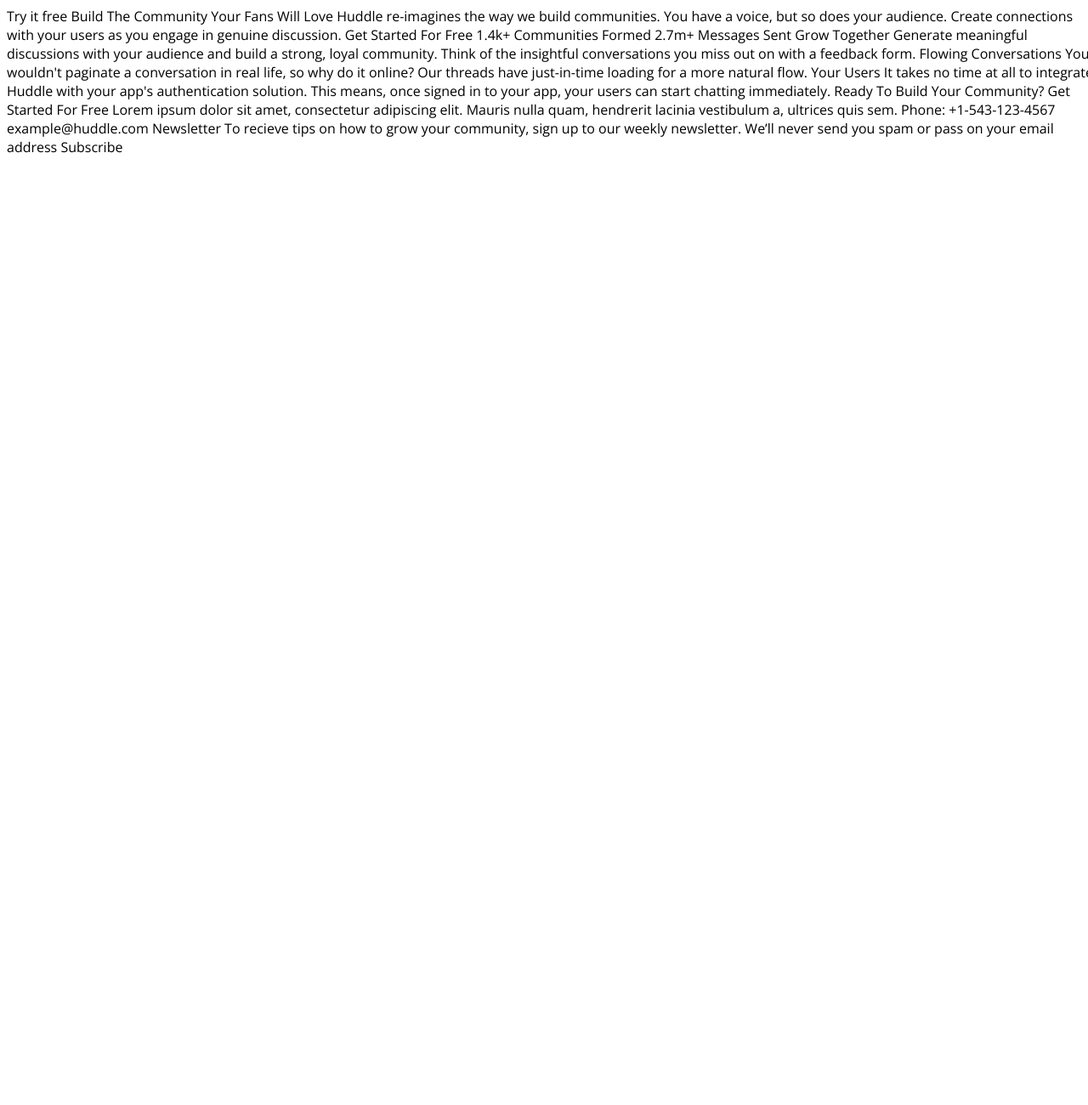
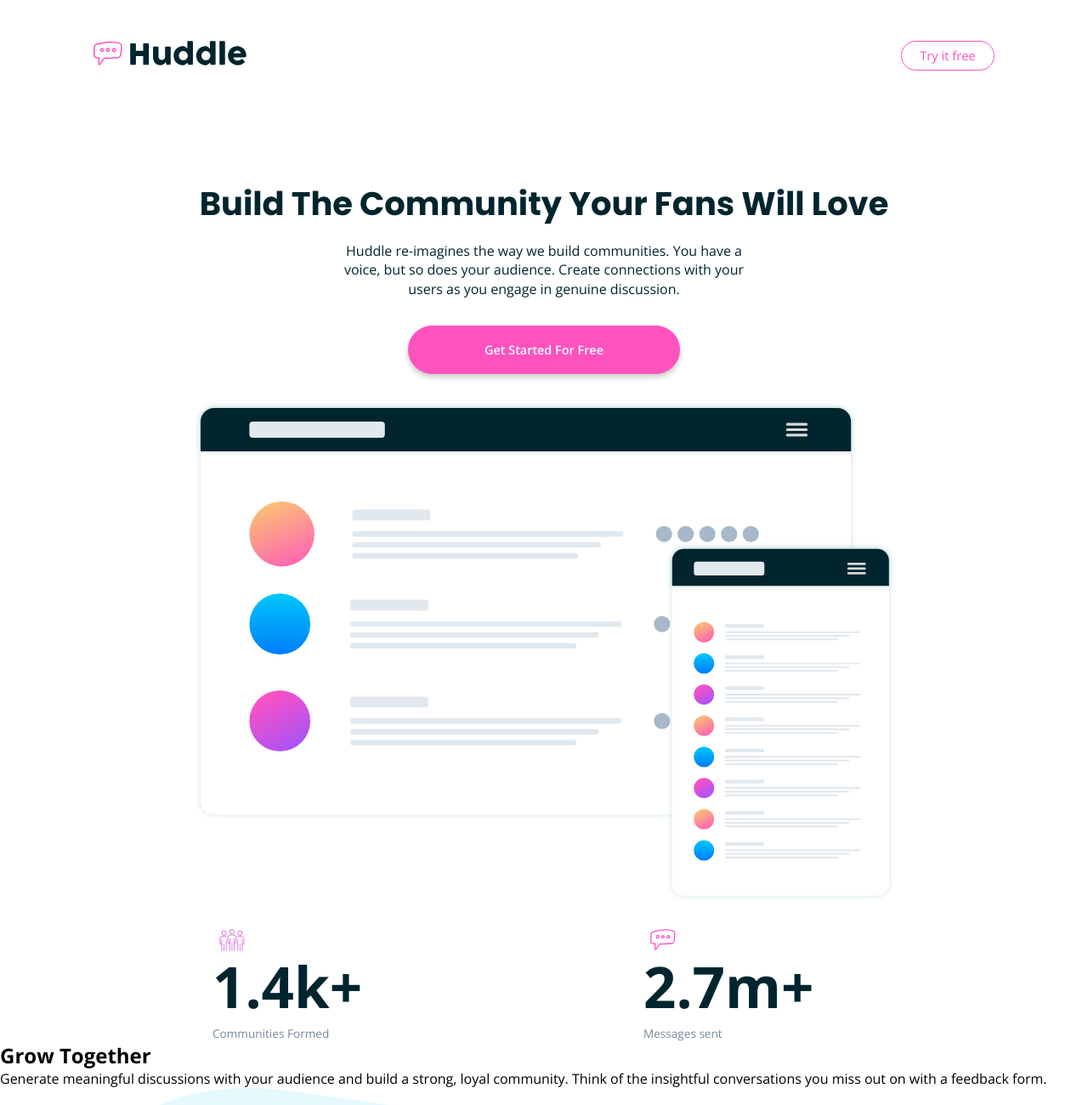
Before and after one commit to luisPolanco25/huddle-landing-page-with-curved-sections, a plain HTML site: page index.html in a window 1280 px wide. Shown: the top 1300 px of the page at 85% size. Before the commit the page ends 816 px from the top, so only its background shows below. Drawn offline with nearby package versions, Linux system fonts and the light colour scheme.

Commit message:
Introduction section finished

```diff
--- a/index.html
+++ b/index.html
@@ -1,47 +1,115 @@
 <!DOCTYPE html>
 <html lang="en">
+
 <head>
   <meta charset="UTF-8">
   <meta name="viewport" content="width=device-width, initial-scale=1.0">
 
   <link rel="icon" type="image/png" sizes="32x32" href="./images/favicon-32x32.png">
   <link rel="stylesheet" type="text/css" href="./styles.css" />
-  <link rel="stylesheet" href="https://cdnjs.cloudflare.com/ajax/libs/font-awesome/5.15.3/css/all.min.css" integrity="sha512-iBBXm8fW90+nuLcSKlbmrPcLa0OT92xO1BIsZ+ywDWZCvqsWgccV3gFoRBv0z+8dLJgyAHIhR35VZc2oM/gI1w==" crossorigin="anonymous" referrerpolicy="no-referrer" />
+  <link rel="stylesheet" href="https://cdnjs.cloudflare.com/ajax/libs/font-awesome/5.15.3/css/all.min.css"
+    integrity="sha512-iBBXm8fW90+nuLcSKlbmrPcLa0OT92xO1BIsZ+ywDWZCvqsWgccV3gFoRBv0z+8dLJgyAHIhR35VZc2oM/gI1w=="
+    crossorigin="anonymous" referrerpolicy="no-referrer" />
   <link rel="preconnect" href="https://fonts.gstatic.com">
-  <link href="https://fonts.googleapis.com/css2?family=Open+Sans:wght@400;600;700&family=Poppins:wght@700&display=swap" rel="stylesheet">
+  <link href="https://fonts.googleapis.com/css2?family=Open+Sans:wght@400;600;700&family=Poppins:wght@700&display=swap"
+    rel="stylesheet">
   <title>Luis Polanco | Huddle landing page with curved sections</title>
 
 </head>
+
 <body>
-  Try it free
 
-  Build The Community Your Fans Will Love
+  <header>
+    <div id="header-inner-container">
+      <div id="header-logo">
+        <img src="./images/logo.svg" alt="Huddles" />
+      </div>
 
+      <div id="header-button">
+        <button id="try-free">Try it free</button>
+      </div>
+    </div>
+
+  </header>
+
+  <main>
+
+    <section id="introduction">
+
+      <h1>Build The Community Your Fans Will Love</h1>
+      <p>
         Huddle re-imagines the way we build communities. You have a voice, but so does
         your audience. Create connections with your users as you engage in genuine discussion.
+      </p>
+      <button>Get Started For Free</button>
+      <img src="./images/screen-mockups.svg" alt="Screen mockups" />
 
-  Get Started For Free
+      <div>
+        <div class="stats">
+          <img src="./images/icon-communities.svg" alt="Communities" />
+          <span>1.4k+</span>
+          <small>Communities Formed</small>
+        </div>
+        <div class="stats">
+          <img src="./images/icon-messages.svg" alt="Messages" />
+          <span>2.7m+</span>
+          <small>Messages sent</small>
+        </div>
+      </div>
 
-  1.4k+
-  Communities Formed
+    </section>
 
-  2.7m+
-  Messages Sent
-
-  Grow Together
+    <section id="grow-together">
+      <div>
+        <h2>Grow Together</h2>
+        <p>
           Generate meaningful discussions with your audience and build a strong, loyal community.
           Think of the insightful conversations you miss out on with a feedback form.
+        </p>
+      </div>
+      <img src="./images/illustration-grow-together.svg" alt="Grow together" />
+    </section>
 
-  Flowing Conversations
+    <section id="flowing-conversations">
+      <div>
+        <h2>Flowing Conversations</h2>
+        <p>
           You wouldn't paginate a conversation in real life, so why do it online? Our threads have
           just-in-time loading for a more natural flow.
+        </p>
+      </div>
+      <img src="./images/illustration-flowing-conversation.svg" alt="Flowing conversations" />
+    </section>
 
-  Your Users
+    <section id="your-users">
+      <div>
+        <h2>Your Users</h2>
+        <p>
           It takes no time at all to integrate Huddle with your app's authentication solution. This means,
           once signed in to your app, your users can start chatting immediately.
+        </p>
+      </div>
+      <img src="./images/illustration-your-users.svg" alt="Your users" />
+    </section>
 
-  Ready To Build Your Community?
-  Get Started For Free
+    <section id="ready-to-build">
+      <h2>Ready To Build Your Community?</h2>
+      <button>Get Started For Free</button>
+    </section>
+
+  </main>
+
+  <!-- <footer>
+
+    <div id="contact">
+    </div>
+
+    <div id="newsletter">
+
+    </div>
+
+  </footer>
+
 
   Lorem ipsum dolor sit amet, consectetur adipiscing elit. Mauris nulla quam, hendrerit lacinia
   vestibulum a, ultrices quis sem.
@@ -53,7 +121,8 @@
   To recieve tips on how to grow your community, sign up to our weekly newsletter. We’ll never
   send you spam or pass on your email address
 
-  Subscribe
+  Subscribe -->
 
 </body>
+
 </html>
--- a/styles.css
+++ b/styles.css
@@ -13,6 +13,12 @@
     --bolder: 700;
 }
 
+* {
+    margin: 0;
+    padding: 0;
+    box-sizing: border-box;
+}
+
 html {
     font-size: 16px;
     font-family: var(--open);
@@ -22,3 +28,131 @@
     width: 100%;
     min-height: 100vh;
 }
+
+header {
+    display: flex;
+    width: 100%;
+    padding: 3rem 6rem 3rem 6rem;
+    margin-bottom: 5rem;
+    justify-content: center;
+}
+
+#header-inner-container {
+    display: flex;
+    width: 1060px;
+
+}
+
+#header-logo {
+    flex-basis: 50%;
+}
+
+#header-logo img {
+    width: 180px;
+}
+
+#header-button {
+    flex-basis: 50%;
+}
+
+#header-button button {
+    float: right;
+    background-color: transparent;
+    font-family: var(--open);
+    font-size: 0.92rem;
+    color: var(--pink);
+    padding: 0.4rem;
+    width: 110px;
+    outline: none;
+    border: 1px solid var(--pink);
+    border-radius: 25px;
+    cursor: pointer;
+    transition: all 300ms ease;
+}
+
+#introduction {
+    display: flex;
+    flex-direction: column;
+    width: 100%;
+    align-items: center;
+}
+
+#introduction h1 {
+    font-size: 2.4rem;
+    color: var(--dark-cyan);
+    font-family: var(--poppins);
+    font-weight: var(--bolder);
+    margin-bottom: 1rem;
+}
+
+#introduction p {
+    color: var(--dark-cyan);
+    font-weight: var(--regular);
+    width: 510px;
+    text-align: center;
+    font-size: 1rem;
+    line-height: 1.4;
+    margin-bottom: 2rem;
+}
+
+#introduction button {
+    background-color: var(--pink);
+    padding: 1.18rem;
+    width: 320px;
+    color: white;
+    font-family: var(--open);
+    font-size: 0.9rem;
+    font-weight: var(--bold);
+    outline: none;
+    border: none;
+    border-radius: 45px;
+    margin-bottom: 2rem;
+    box-shadow: 0px 4px 6px #ccc;
+    cursor: pointer;
+    transition: all 300ms ease;
+}
+
+#introduction img {
+    width: 825px;
+    margin-bottom: 2rem;
+}
+
+#introduction div {
+    display: flex;
+    justify-content: space-between;
+    width: 780px;
+}
+
+#introduction div .stats {
+    display: flex;
+    flex-direction: column;
+    align-items: center;
+}
+
+#introduction div .stats span {
+    color: var(--dark-cyan);
+    font-size: 4.2rem;
+    font-weight: 700;
+}
+
+#introduction div .stats small {
+    font-size: 0.85rem;
+    color: lightslategray;
+    font-weight: 400;
+}
+
+#introduction div img {
+    width: 30px;
+    margin-bottom: -0.3rem;
+    margin-left: 0.5rem;
+}
+
+#introduction div .stats:first-child {
+    align-items: flex-start;
+    flex-basis: 65%;
+}
+
+#introduction div .stats:nth-child(2) {
+    align-items: flex-start;
+    flex-basis: 35%;
+}
```
Lines whose indentation alone changed are shown as unchanged.
